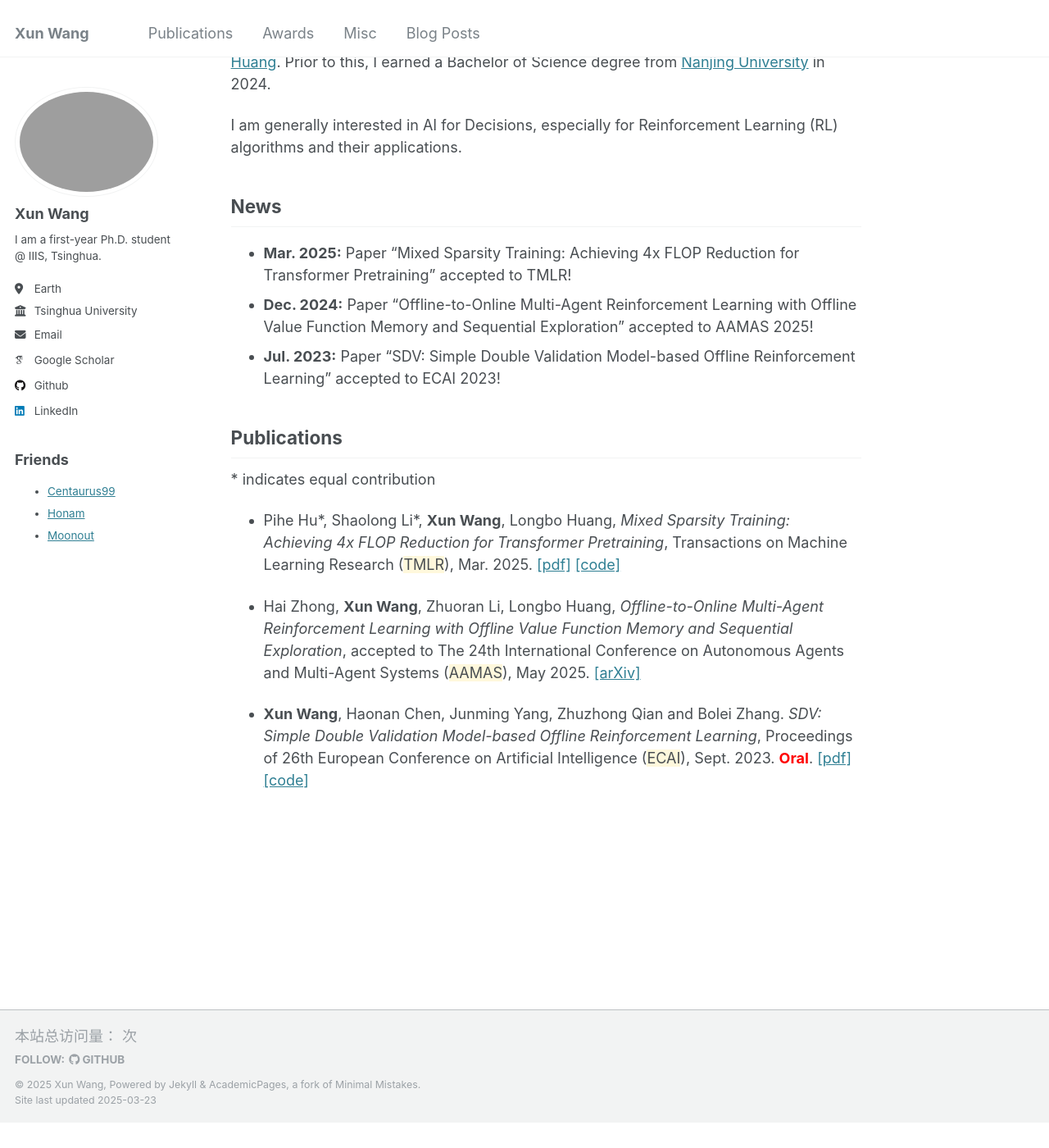
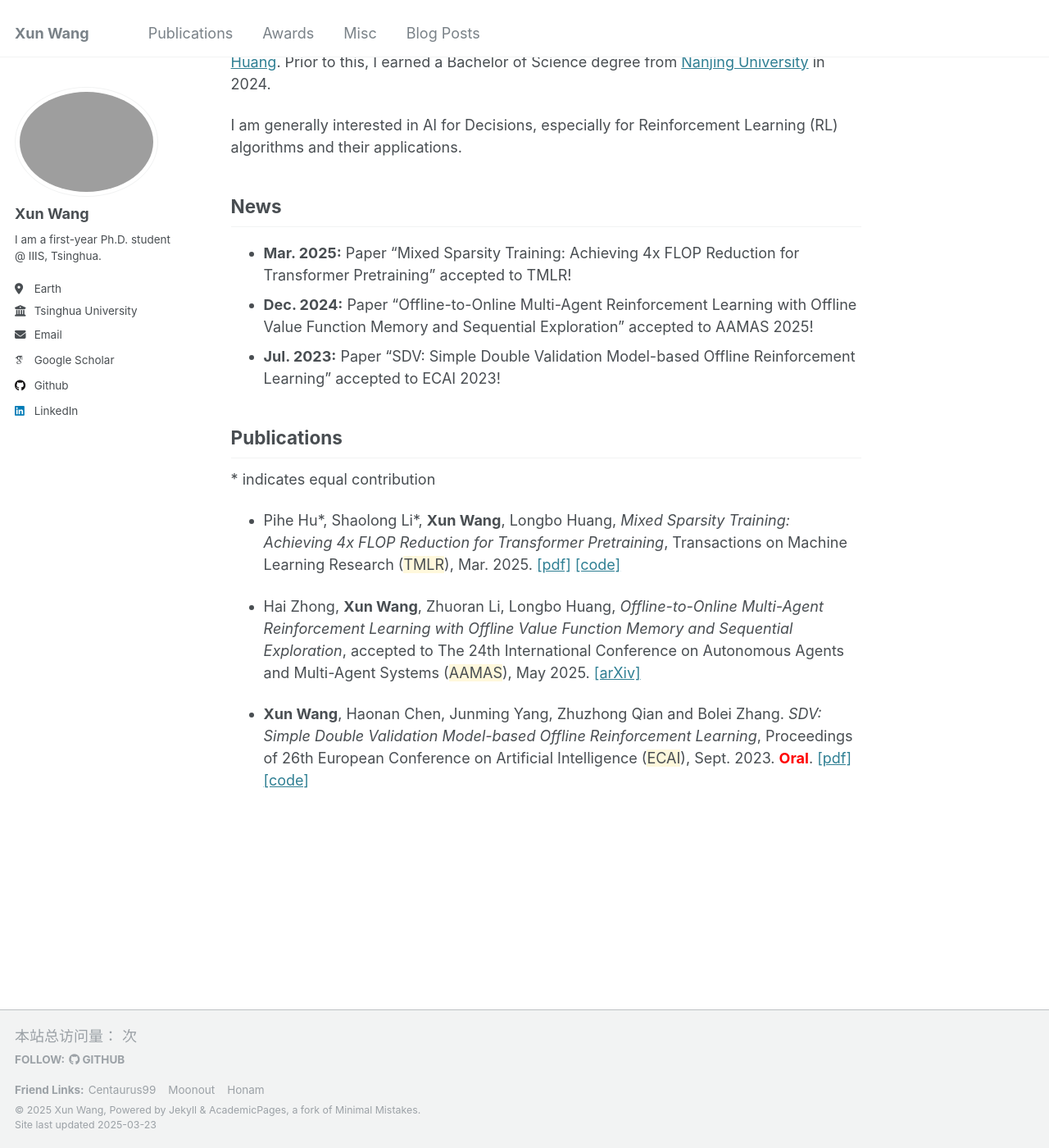
Before and after one commit to Misakau/Misakau.github.io, a Jekyll site: the page built from _pages/about.md, in a window 1280 px wide and 1400 px high, scrolled down 191 px. Shown: the whole window at 82% size. Built offline with Jekyll 4.4.1, drawn with Linux system fonts in a browser that asks for light colours; some web fonts are replaced; comment, search, counter and statistics services are not loaded; before the commit the page ends 1560 px from its top, so only the background shows below that.

Commit message:
move the friends to the footer

```diff
--- a/_includes/author-profile.html
+++ b/_includes/author-profile.html
@@ -159,13 +159,13 @@
     </ul>
   </div>
 
-  <div id="friend-links">
+  <!-- <div id="friend-links">
     <h3>Friends</h3>
     <ul>
         {% for friend in site.data.friends %}
         <li><a href="{{ friend.url }}" target="_blank">{{ friend.name }}</a></li>
         {% endfor %}
     </ul>
-  </div>
+  </div> -->
 
 </div>
--- a/_includes/footer.html
+++ b/_includes/footer.html
@@ -19,6 +19,13 @@
 </div>
 {% endif %}
 
+<div class="page__footer-friends">
+  <li><strong>Friend Links:</strong></li>
+  <li><a href="https://blog.centaurus99.top/"> Centaurus99</a></li>
+  <li><a href="https://www.cnblogs.com/moonout"> Moonout</a></li>
+  <li><a href="https://chenhn02.github.io"> Honam</a></li>
+</div>
+
 <div class="page__footer-copyright">
   &copy; {{ site.time | date: '%Y' }} {{ site.name | default: site.title }}, {{ site.data.ui-text[site.locale].powered_by | default: "Powered by" }} <a href="http://jekyllrb.com" rel="nofollow">Jekyll</a> &amp; <a href="https://github.com/academicpages/academicpages.github.io">AcademicPages</a>, a fork of <a href="https://mademistakes.com/work/minimal-mistakes-jekyll-theme/" rel="nofollow">Minimal Mistakes</a>.<br />
   Site last updated {{ "now" | date: '%Y-%m-%d' %}}
--- a/_sass/_footer.scss
+++ b/_sass/_footer.scss
@@ -58,6 +58,37 @@
   font-size: $type-size-7;
 }
 
+.page__footer-friends {
+  ul {
+    margin: 0;
+    padding: 0;
+    list-style-type: none;
+  }
+
+  li {
+    display: inline-block;
+    padding-top: 5px;
+    padding-bottom: 5px;
+    font-family: $sans-serif-narrow;
+    font-size: $type-size-6;
+  }
+
+  li + li:before {
+    content: "";
+    padding-right: 5px;
+  }
+
+  a {
+    padding-right: 10px;
+  }
+
+  .social-icons {
+    a {
+      white-space: nowrap;
+    }
+  }
+}
+
 .page__footer-follow {
   ul {
     margin: 0;
```
